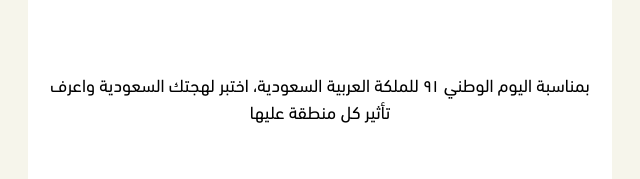
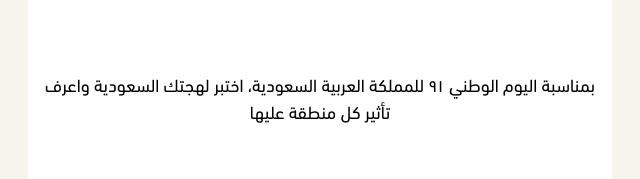
Before and after one commit to oak04/nd-quiz, a website built with webpack: page src/index.html in a window 1280 px wide. Shown: the part 158-337 px from the top of the page, 320-960 px from the left. Built offline with nearby package versions, Linux system fonts and the light colour scheme.

Commit message:
typo fix

```diff
--- a/src/index.html
+++ b/src/index.html
@@ -68,7 +68,7 @@
     <div class="col-10 form">
       <div class="row question">
         <p class="desc">
-          بمناسبة اليوم الوطني ٩١ للملكة العربية السعودية، اختبر لهجتك السعودية واعرف تأثير كل منطقة عليها
+          بمناسبة اليوم الوطني ٩١ للمملكة العربية السعودية، اختبر لهجتك السعودية واعرف تأثير كل منطقة عليها
 
         </p>
 
```
